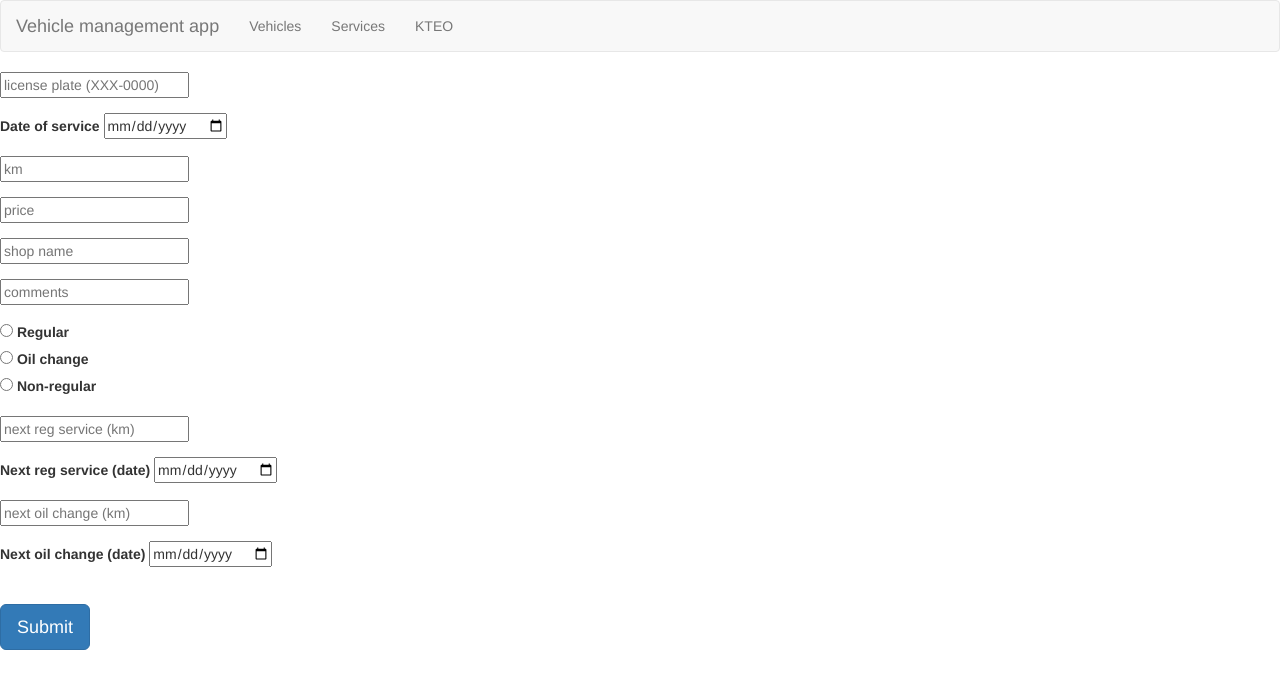
After one commit to PeriKor19008/cars, a CodeIgniter app: page /database/index.php/services/new_service in a window 1280 px wide. The commit adds this page. Shown: the top 689 px of the page. Run offline with CodeIgniter, Linux system fonts and the light colour scheme.

Commit message:
add new service done

```diff
--- /dev/null
+++ b/application/controllers/Services.php
@@ -0,0 +1,28 @@
+<?php
+defined('BASEPATH') OR exit('No direct script access allowed');
+
+class Services extends CI_Controller {
+
+    public function __construct()
+    {
+        parent::__construct();
+
+        $this->load->helper("form");
+        $this->load->model("services_model");
+    }
+    public function index()
+    {
+        $this->load->view('welcome_message');
+    }
+    public function new_service(){
+        $this->load->view("services/new_service");
+    }
+    public function new_service_submit(){
+        $result=$this->input->post();
+        echo "<pre>";
+
+
+        $this->services_model->post_new_service($result);
+
+    }
+}
--- a/application/models/Services_model.php
+++ b/application/models/Services_model.php
@@ -17,6 +17,34 @@ class services_model extends CI_Model
 
         return $result=$query->result();
     }
+    function post_new_service($data){
+        echo "<pre>";
+
+        $dt=(object)$data;
+
+
+        /*foreach ($data as [$name,$val]){
+            echo $name;
+        }*/
+
+        $this->db->select("id");
+        $this->db->from("car");
+        $this->db->where("license_plate",$dt->license_plate);
+        $query=$this->db->get();
+        $rs=$query->result();
+        $car_id=$rs[0]->id;
+        unset($dt->license_plate);
+        $dt->car_id=$car_id;
+
+        $flag=$this->db->insert("services",$dt);
+        if($flag==1){
+            echo "new service has been added";
+        }
+        else {
+            echo "something went wrong";
+        }
+
+    }
 
 
 }
--- a/application/models/Vehicles_model.php
+++ b/application/models/Vehicles_model.php
@@ -28,6 +28,8 @@ class vehicles_model extends CI_Model
     }
     function add_km($data){
 
+        echo"<pre>";
+
         $date=$data["data"]["update_date"];
         $reading=$data["data"]["odometer_reading"];
         $id=$data["id"];
--- a/application/views/services/all_services.php
+++ b/application/views/services/all_services.php
@@ -4,7 +4,10 @@
 
 <?php
 $this->load->view("navbar") ;
-
+$add_service_url="http://127.0.0.1/index.php/services/new_service";
+echo "<pre>";
+print_r($services);
+echo "<a class='btn btn-primary btn-xs' href='$add_service_url'>new service</a><br>";
 foreach ($services as $service){
 
     echo $service->license_plate ."<br>";
--- /dev/null
+++ b/application/views/services/new_service.php
@@ -0,0 +1,79 @@
+
+<link rel="stylesheet" href="https://maxcdn.bootstrapcdn.com/bootstrap/3.4.1/css/bootstrap.min.css">
+<script src="https://ajax.googleapis.com/ajax/libs/jquery/3.6.0/jquery.min.js"></script>
+<script src="https://maxcdn.bootstrapcdn.com/bootstrap/3.4.1/js/bootstrap.min.js"></script>
+
+<?php
+$this->load->view("navbar") ;
+$url="services/new_service_submit";
+echo form_open($url,array(
+    "method"=>"post",
+    "class"=>"new_service",
+    "id"=>"service_id"
+
+));
+?>
+<div >
+    <div class="form-group">
+        <input type="text" placeholder="license plate (XXX-0000)" name="license_plate"/>
+    </div>
+
+    <div class="form-group">
+        <label>Date of service</label>
+        <input type="date" placeholder="date of reading" name="date"/>
+    </div>
+
+    <div class="form-group">
+        <input type="number" placeholder="km" name="km"/>
+    </div>
+
+    <div class="form-group">
+        <input type="number" placeholder="price" name="price"/>
+    </div>
+
+    <div class="form-group">
+    </div>
+
+    <div class="form-group">
+        <input type="text" placeholder="shop name" name="shop"/>
+    </div>
+
+    <div class="form-group">
+        <input type="text" placeholder="comments" name="comments"/>
+    </div>
+
+    <div class="form-group">
+        <input type="radio" id="regular" name="type" value=1>
+        <label for="regular">Regular</label><br>
+        <input type="radio" id="oil_change" name="type" value=2>
+        <label for="oil_change">Oil change</label><br>
+        <input type="radio" id="non_regular" name="type" value=3>
+        <label for="non_regular">Non-regular</label>
+    </div>
+
+    <div class="form-group">
+        <input type="number" placeholder="next reg service (km)" name="service_reg_km"/>
+    </div>
+
+    <div class="form-group">
+        <label>Next reg service (date)</label>
+        <input type="date"  name="service_reg_date"/>
+    </div>
+
+    <div class="form-group">
+        <input type="number" placeholder="next oil change (km)" name="service_oil_km"/>
+    </div>
+
+    <div class="form-group">
+        <label>Next oil change (date)</label>
+        <input type="date"  name="service_oil_date"/>
+    </div
+
+
+    <br><br>
+    <button type="submit" class="btn btn-primary btn-lg">Submit</button/>
+
+</div>
+
+
+    <?php echo form_close(); ?>
--- a/application/views/vehicles/vehicle_details.php
+++ b/application/views/vehicles/vehicle_details.php
@@ -25,7 +25,7 @@ $update_odometer_url="http://127.0.0.1:80/index.php/vehicles/update_odometer/".$
     echo "km before tyre change : ".$det->service_tyre_km . "<br>";
     echo "years before KTEO check : ".$det->KTEO_years . "<br>";
     echo "years before emissions check : ".$det->emission_years . "<br>";
-    echo "kms driven : ".$det->odo. "  <a href='$update_odometer_url'>update</a><br>";
+    echo "kms driven : ".$det->odo. "  <a class='btn btn-primary btn-xs' href='$update_odometer_url'>update</a><br>";
     echo "comments : ".$det->comments . "<br>";
     echo "active : ".$det->active . "<br>";
 
```
